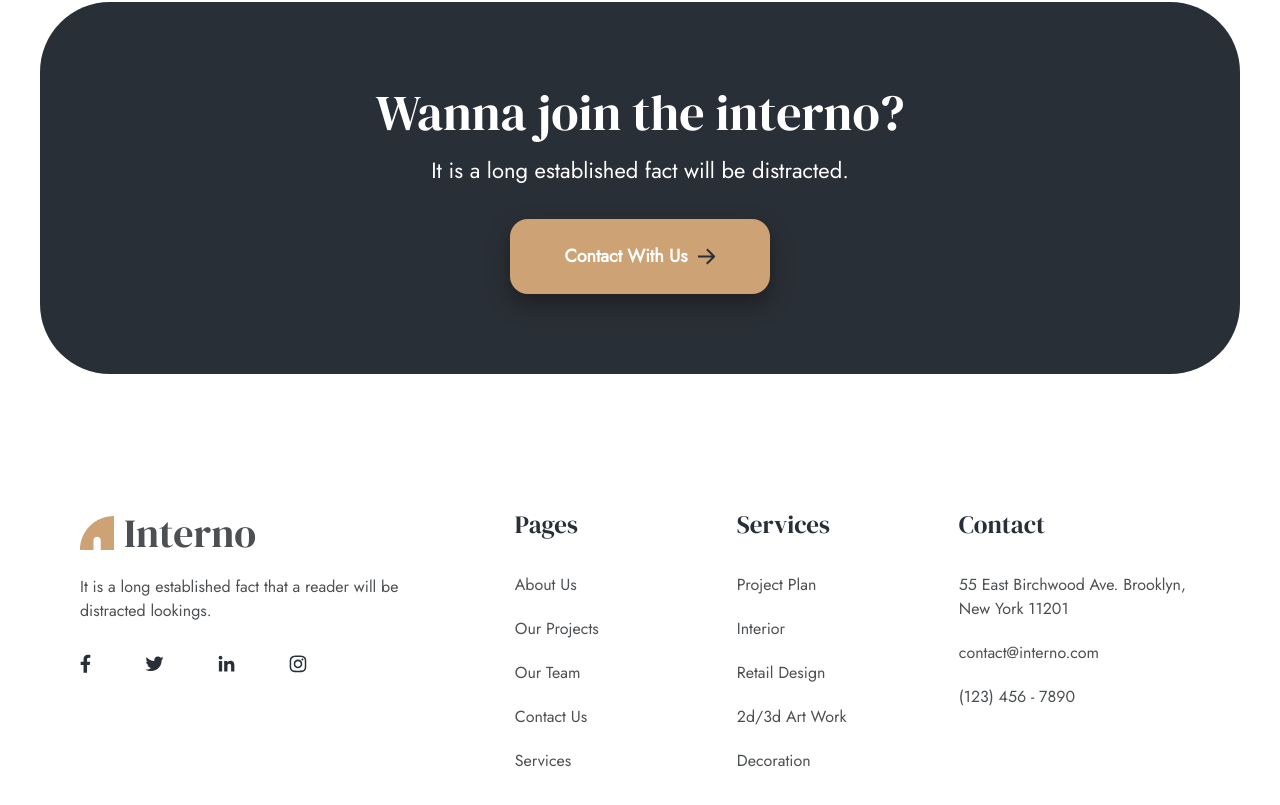
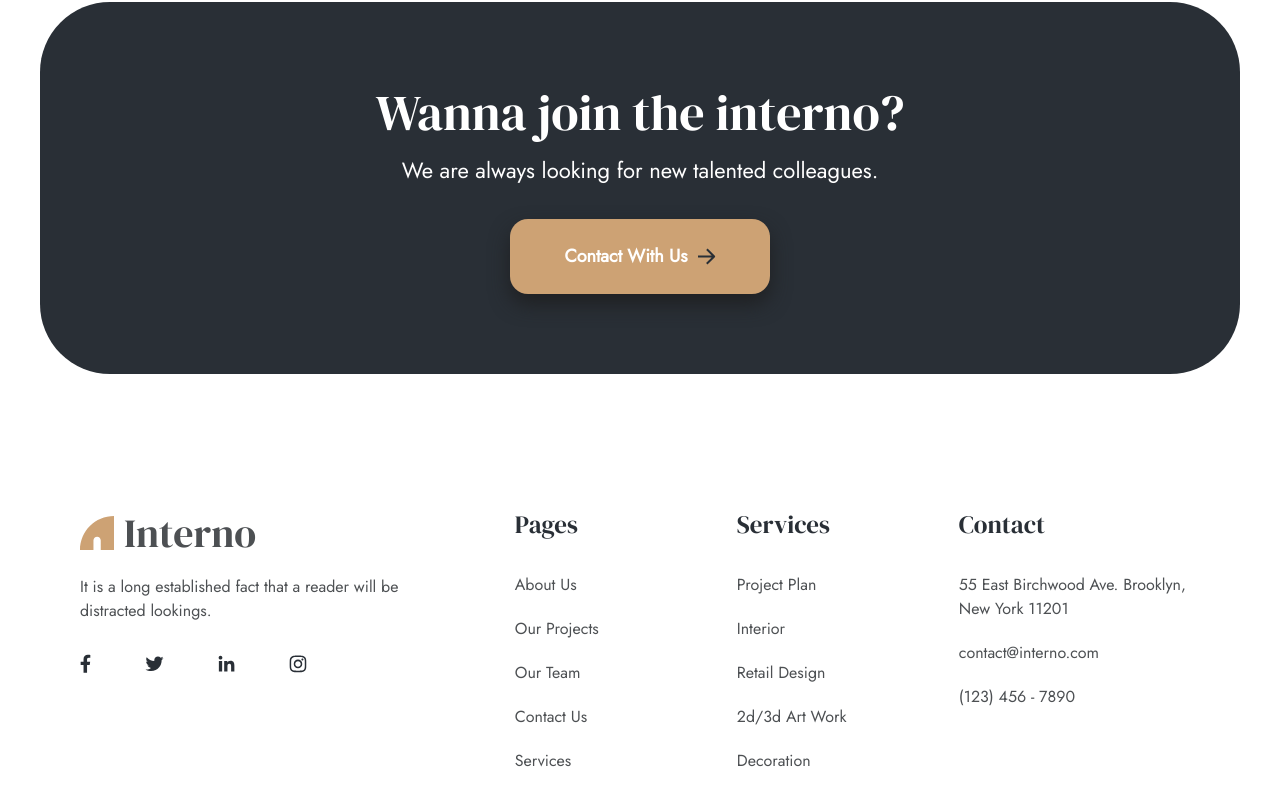
Before and after one commit to Lukas-Daugela/React-Vite-Interno, a React (Vite) app: page / in a window 1280 px wide. Shown: the part 5862-6667 px from the top of the page. Built offline with nearby package versions, Linux system fonts and the light colour scheme.

Commit message:
Updated Section Join Team

```diff
--- a/src/components/SectionJoinTeam/SectionJoinTeam.jsx
+++ b/src/components/SectionJoinTeam/SectionJoinTeam.jsx
@@ -1,6 +1,7 @@
 import classNames from 'classnames/bind';
 import PropTypes from 'prop-types';
 import React from 'react';
+import { useNavigate } from 'react-router-dom';
 
 import Button from '../Button';
 import styles from './SectionJoinTeam.module.scss';
@@ -8,14 +9,22 @@ import styles from './SectionJoinTeam.module.scss';
 const cn = classNames.bind(styles);
 
 export default function SectionJoinTeam({ className }) {
+  const navigate = useNavigate();
+
+  const handleNavigate = () => {
+    navigate('contact');
+  };
+
   return (
     <div className={cn('join-team', className)}>
       <h2 className={cn('join-team__title')}>Wanna join the interno?</h2>
       <p className={cn('join-team__description')}>
-        It is a long established fact will be distracted.
+        We are always looking for new talented colleagues.
       </p>
       <div className={cn('join-team__button-container')}>
-        <Button styleType={'gold'}>Contact With Us</Button>
+        <Button styleType={'gold'} onClick={handleNavigate}>
+          Contact With Us
+        </Button>
       </div>
     </div>
   );
```
